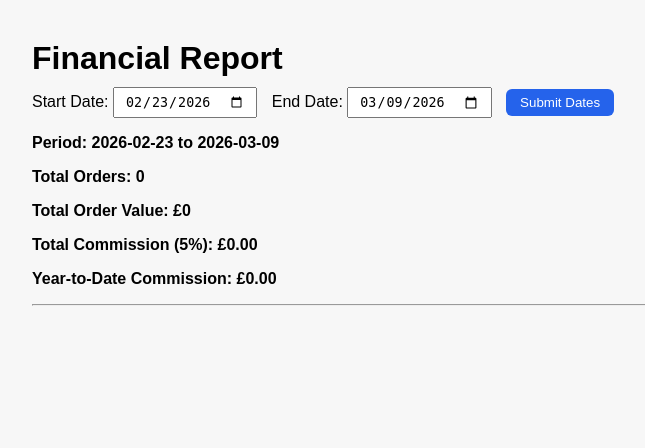
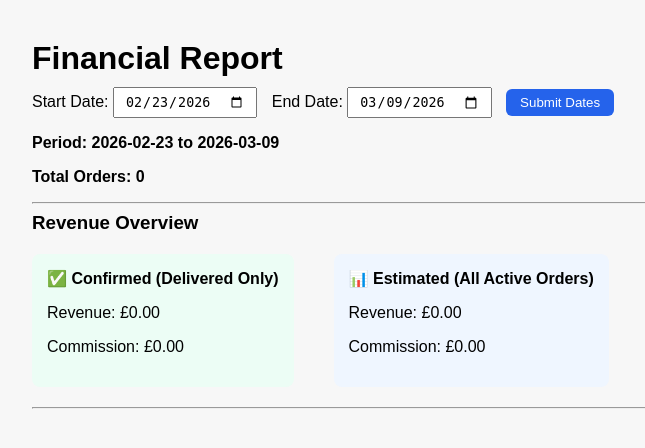
Before and after one commit to JerryJerryJerry123/BristolFoodNetwork, a Django app: page /reports in a window 1280 px wide. Shown: the part 106-554 px from the top of the page, without its empty margins (158-803 px from the left). Run offline with Django 5.2, Linux system fonts and the light colour scheme; a user stored in the database is signed in; data that the repository does not hold is empty.

Commit message:
Order cancellation, fixed to finance reports, estimated vs confirmed revenue and commissions

```diff
--- a/marketplace/models.py
+++ b/marketplace/models.py
@@ -142,6 +142,7 @@ class SubOrder(models.Model):
         ('pending', 'Pending'),
         ('ready', 'Ready for Delivery'),
         ('delivered', 'Delivered'),
+        ('cancelled', 'Cancelled')
     ]
 
     order = models.ForeignKey(Order, on_delete=models.CASCADE, related_name="suborders")
--- a/marketplace/urls.py
+++ b/marketplace/urls.py
@@ -20,7 +20,8 @@ from .views import (create_product,
                     recurring_orders,
                     edit_scheduled_order,
                     content,
-                    view_content
+                    view_content,
+                    cancel_suborder
                     )
 
 
@@ -52,6 +53,8 @@ urlpatterns = [
     path("producer/orders/<int:suborder_id>/status/", update_suborder_status, name="update_suborder_status"),
     path("producer/orders/<int:suborder_id>/ready/",mark_ready,name="mark_ready"),
     path("producer/orders/<int:suborder_id>/delivered/", mark_delivered, name="mark_delivered"),
+    path("orders/<int:suborder_id>/cancel/", cancel_suborder, name="cancel_suborder"),
     path("recurring/", recurring_orders, name="recurring_orders"),
     path('scheduled/<int:order_id>/edit/', edit_scheduled_order, name='edit_scheduled_order'),
+
 ]
--- a/reports/templates/reports/financial_report.html
+++ b/reports/templates/reports/financial_report.html
@@ -88,6 +88,18 @@
             border-radius:6px;
             cursor:pointer;
         }
+
+        .badge{
+            padding:5px 10px;
+            border-radius:999px;
+            font-size:12px;
+            color:white;
+        }
+
+        .badge.pending{ background:#f59e0b; }
+        .badge.ready{ background:#fb923c; }
+        .badge.delivered{ background:#22c55e; }
+        .badge.cancelled{ background:#ef4444; }
     </style>
 </head>
 <body>
@@ -112,11 +124,27 @@
 
     <p class="total">Period: {{ start_date|date:"Y-m-d" }} to {{ end_date|date:"Y-m-d" }}</p>
     <p class="total">Total Orders: {{ num_orders }}</p>
-    <p class="total">Total Order Value: £{{ total_value }}</p>
-    <p class="total">Total Commission (5%): £{{ total_commission }}</p>
-    <p class="total">Year-to-Date Commission: £{{ ytd_commission }}</p>
+
 
     <hr>
+
+<h3>Revenue Overview</h3>
+
+<div style="display:flex; gap:40px; margin:20px 0;">
+    <div style="background:#ecfdf5; padding:15px; border-radius:8px;">
+        <strong>✅ Confirmed (Delivered Only)</strong>
+        <p>Revenue: £{{ confirmed_revenue|floatformat:2 }}</p>
+        <p>Commission: £{{ confirmed_commission|floatformat:2 }}</p>
+    </div>
+
+    <div style="background:#eff6ff; padding:15px; border-radius:8px;">
+        <strong>📊 Estimated (All Active Orders)</strong>
+        <p>Revenue: £{{ estimated_revenue|floatformat:2 }}</p>
+        <p>Commission: £{{ estimated_commission|floatformat:2 }}</p>
+    </div>
+</div>
+
+<hr>
 
     {% for o in orders %}
     <div class="order">
@@ -127,7 +155,21 @@
             <ul>
                 <li>SubOrder Total: £{{ s.subtotal }}</li>
                 <li>Producer Payment: £{{ s.producer_payment }}</li>
-                <li>Delivery Date: {{ s.delivery_date }}</li>
+                <li>
+                    Delivery Date: {{ s.delivery_date }} <br>
+                    Status:
+                    {% if s.status == "cancelled" %}
+                    <span class="badge cancelled">Cancelled</span>
+                    {% elif s.status == "pending" %}
+                        <span class="badge pending">Pending</span>
+                    {% elif s.status == "ready" %}
+                        <span class="badge ready">Ready for Delivery</span>
+                    {% elif s.status == "delivered" %}
+                        <span class="badge delivered">Delivered</span>
+                    {% else %}
+                        <span class="badge">{{ s.status }}</span>
+                    {% endif %}
+                </li>
             </ul>
         </div>
         {% endfor %}
--- a/reports/views.py
+++ b/reports/views.py
@@ -3,75 +3,110 @@ from django.contrib.auth.decorators import login_required
 from django.http import HttpResponseForbidden, HttpResponse
 from django.db.models import Sum
 from django.utils import timezone
-from datetime import timedelta
+from datetime import datetime, timedelta
 from decimal import Decimal
 import csv
 
-from marketplace.models import Order
+from marketplace.models import Order, SubOrder
 
 @login_required
 def financial_report(request):
     if not request.user.is_staff:
         return HttpResponseForbidden("Not allowed")
 
-    # --- Step 1: date filters ---
+    COMMISSION_RATE = Decimal("0.05")
+
+    # -----------------------------
+    # Step 1: Date filters
+    # -----------------------------
     end_date = timezone.now()
     start_date_str = request.GET.get('start_date')
     end_date_str = request.GET.get('end_date')
 
     if start_date_str:
-        start_date = timezone.datetime.strptime(start_date_str, "%Y-%m-%d")
-        start_date = timezone.make_aware(start_date)
+        start_date = timezone.make_aware(datetime.strptime(start_date_str, "%Y-%m-%d"))
     else:
         start_date = end_date - timedelta(days=14)
 
     if end_date_str:
-        end_date = timezone.datetime.strptime(end_date_str, "%Y-%m-%d")
-        end_date = timezone.make_aware(end_date)
+        end_date = timezone.make_aware(datetime.strptime(end_date_str, "%Y-%m-%d"))
 
-    # Filter orders in period
+    # Prevent future dates
+    if end_date > timezone.now():
+        end_date = timezone.now()
+
+    # -----------------------------
+    # Step 2: SubOrders in period (ignore cancelled)
+    # -----------------------------
+    suborders = SubOrder.objects.filter(
+        order__created_at__range=[start_date, end_date]
+    ).exclude(status="cancelled")
+
+    # Estimated: pending, ready, delivered
+    estimated_suborders = suborders.filter(status__in=["pending", "ready", "delivered"])
+    estimated_agg = estimated_suborders.aggregate(total=Sum('subtotal'))
+    estimated_revenue = estimated_agg['total'] or Decimal('0')
+    estimated_commission = estimated_revenue * COMMISSION_RATE
+
+    # Confirmed: delivered only
+    confirmed_suborders = suborders.filter(status="delivered")
+    confirmed_agg = confirmed_suborders.aggregate(total=Sum('subtotal'))
+    confirmed_revenue = confirmed_agg['total'] or Decimal('0')
+    confirmed_commission = confirmed_revenue * COMMISSION_RATE
+
+    # Distinct orders count (ignore cancelled suborders)
+    num_orders = suborders.values('order').distinct().count()
+
+    # -----------------------------
+    # Step 3: YTD confirmed commission (delivered only)
+    # -----------------------------
+    ytd_start = timezone.make_aware(datetime(end_date.year, 1, 1))
+    ytd_suborders = SubOrder.objects.filter(
+        order__created_at__gte=ytd_start,
+        order__created_at__lte=end_date,
+        status="delivered"
+    )
+    ytd_total = ytd_suborders.aggregate(total=Sum('subtotal'))['total'] or Decimal('0')
+    ytd_commission = ytd_total * COMMISSION_RATE
+
+    # -----------------------------
+    # Step 4: Breakdown per order / suborder
+    # -----------------------------
     orders = Order.objects.filter(
-        created_at__range=[start_date, end_date],
-        total_amount__gt=Decimal('0')
-                                  )
+        created_at__range=[start_date, end_date]
+    ).distinct()
 
-    # --- Step 2: summary calculations ---
-    total_value = orders.aggregate(Sum('total_amount'))['total_amount__sum'] or Decimal('0')
-    total_commission = total_value * Decimal("0.05")
-    num_orders = orders.count()
-
-    # --- Step 3: YTD commission ---
-    ytd_start = timezone.datetime(end_date.year, 1, 1)
-    ytd_start = timezone.make_aware(ytd_start)
-    ytd_orders = Order.objects.filter(created_at__gte=ytd_start, created_at__lte=end_date, total_amount__gt=Decimal('0'))
-    ytd_total_value = ytd_orders.aggregate(Sum('total_amount'))['total_amount__sum'] or Decimal('0')
-    ytd_commission = ytd_total_value * Decimal("0.05")
-
-    # --- Step 4: breakdown per order / suborder ---
     order_data = []
     for order in orders:
         suborders_list = []
         for sub in order.suborders.all():
-            producer_payment = sub.total * Decimal("0.95")
+            producer_payment = sub.subtotal * Decimal("0.95")
             suborders_list.append({
                 'producer': sub.producer.username,
-                'subtotal': sub.total,
+                'subtotal': sub.subtotal,
                 'producer_payment': producer_payment,
                 'delivery_date': sub.delivery_date,
+                'status': sub.status,
             })
         order_data.append({
             'order': order,
             'total': order.total_amount,
-            'commission': order.total_amount * Decimal("0.05"),
+            'commission': order.total_amount * COMMISSION_RATE,
             'suborders': suborders_list,
         })
 
-    # --- Step 5: CSV export ---
+    # -----------------------------
+    # Step 5: CSV export
+    # -----------------------------
     if request.GET.get('export') == 'csv':
         response = HttpResponse(content_type='text/csv')
         response['Content-Disposition'] = 'attachment; filename="financial_report.csv"'
         writer = csv.writer(response)
-        writer.writerow(['Order ID', 'Order Total', 'Commission', 'Producer', 'SubOrder Total', 'Producer Payment', 'Delivery Date'])
+        writer.writerow([
+            'Order ID', 'Order Total', 'Commission',
+            'Producer', 'SubOrder Total', 'Producer Payment',
+            'Delivery Date', 'Status'
+        ])
         for o in order_data:
             for s in o['suborders']:
                 writer.writerow([
@@ -82,16 +117,21 @@ def financial_report(request):
                     s['subtotal'],
                     s['producer_payment'],
                     s['delivery_date'],
+                    s['status'],
                 ])
         return response
 
-    # --- Step 6: render HTML ---
+    # -----------------------------
+    # Step 6: Render HTML
+    # -----------------------------
     return render(request, "reports/financial_report.html", {
         'orders': order_data,
-        'total_value': total_value,
-        'total_commission': total_commission,
+        'start_date': start_date,
+        'end_date': end_date,
+        'estimated_revenue': estimated_revenue,
+        'estimated_commission': estimated_commission,
+        'confirmed_revenue': confirmed_revenue,
+        'confirmed_commission': confirmed_commission,
         'num_orders': num_orders,
         'ytd_commission': ytd_commission,
-        'start_date': start_date,
-        'end_date': end_date,
     })
```
Also changed, not shown: bristolfoodnetwork/settings.py (+5 -6 lines), marketplace/templates/marketplace/order_history.html (+35 -1 lines), marketplace/templates/marketplace/producer_orders.html (+28 -4 lines), marketplace/views.py (+22 -0 lines), marketplace/migrations/0001_initial.py (added), marketplace/migrations/0002_alter_cart_id_alter_cartitem_id_alter_category_id_and_more.py (added), marketplace/migrations/0003_alter_suborder_status.py (added).
